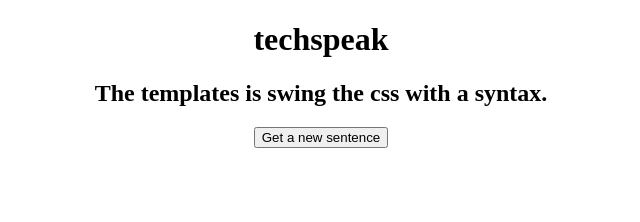
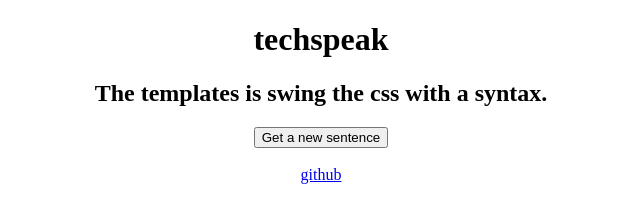
Before and after one commit to paradite/techspeak, a website: page index.html in a window 1280 px wide. Shown: the full height of the page, 319-959 px from the left. Drawn offline with Linux system fonts and the light colour scheme.

Commit message:
add link

```diff
--- a/index.html
+++ b/index.html
@@ -12,6 +12,8 @@
 <h1>techspeak</h1>
 <h2 id="result"></h2>
 <button id="refresh">Get a new sentence</button>
+</br></br>
+<a href="https://github.com/paradite/techspeak">github</a>
 <script src="dist/main.js"/></script>
 </body>
 </html>
```
